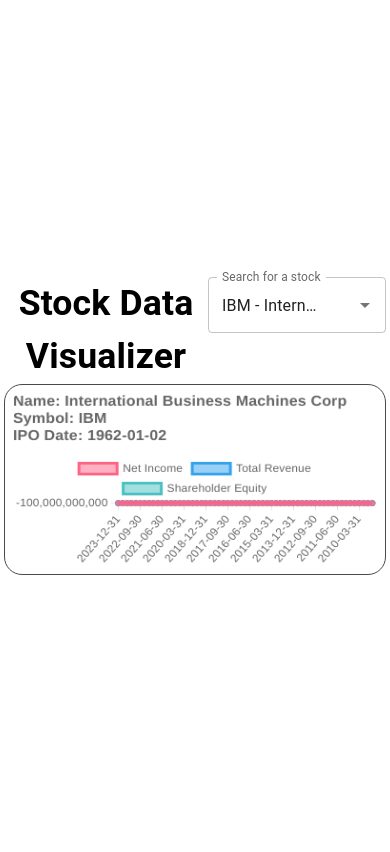
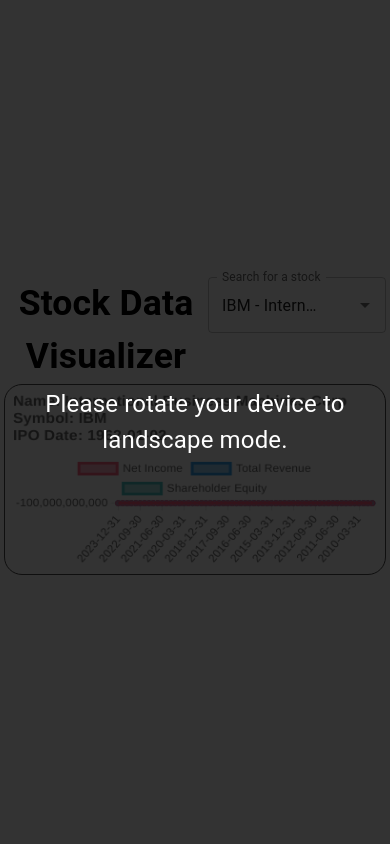
Before and after one commit to kdeepthi123/stock-data-visualizer, a React (Create React App) app: page / in a window 390 px wide. Built offline with nearby package versions, Linux system fonts and the light colour scheme.

Commit message:
Added Oreintation Option for mobile screens

```diff
--- a/public/index.html
+++ b/public/index.html
@@ -24,7 +24,7 @@
       work correctly both with client-side routing and a non-root public URL.
       Learn how to configure a non-root public URL by running `npm run build`.
     -->
-    <title>React App</title>
+    <title>Stock Data Visualizer</title>
   </head>
   <body>
     <noscript>You need to enable JavaScript to run this app.</noscript>
--- a/src/App.js
+++ b/src/App.js
@@ -2,6 +2,7 @@
 import './App.css';
 import SearchComponent from './components/SearchForm';
 import FinancialChart from './components/FinancialChart';
+import OrientationPrompt from './components/OrientationPrompt';
 
 function App() {
   const [selectedSymbol, setSelectedSymbol] = useState({
@@ -11,6 +12,7 @@
 
   return (
     <div className="App">
+      <OrientationPrompt />
       <header className="App-header">
       <div className="header-content">
           <h1>Stock Data Visualizer</h1>
--- /dev/null
+++ b/src/OrientationPrompt.css
@@ -0,0 +1,24 @@
+/* OrientationPrompt.css */
+.orientation-prompt {
+    position: fixed;
+    top: 0;
+    left: 0;
+    width: 100%;
+    height: 100%;
+    background: rgba(0, 0, 0, 0.8);
+    display: flex;
+    align-items: center;
+    justify-content: center;
+    color: white;
+    z-index: 1000; /* Ensure it's above everything else */
+    font-size: 1.5em;
+    text-align: center;
+    padding: 20px;
+    box-sizing: border-box;
+  }
+
+  @media (orientation: landscape) {
+    .orientation-prompt {
+      display: none;
+    }
+  }
--- a/src/components/FinancialChart.js
+++ b/src/components/FinancialChart.js
@@ -97,7 +97,9 @@
   }, [symbol]);
 
   const options = {
-    // ... (other options configurations)
+
+    responsive: true, // Chart.js will resize in response to changes in canvas size
+    //maintainAspectRatio: false,
     plugins: {
       title: {
         display: true,
--- /dev/null
+++ b/src/components/OrientationPrompt.js
@@ -0,0 +1,33 @@
+import React, { useState, useEffect } from 'react';
+import '../../src/OrientationPrompt.css'; // This is where you would import your CSS
+
+const OrientationPrompt = () => {
+  const [isLandscape, setIsLandscape] = useState(window.innerWidth > window.innerHeight);
+
+  useEffect(() => {
+    const handleResize = () => {
+      setIsLandscape(window.innerWidth > window.innerHeight);
+    };
+
+    window.addEventListener('resize', handleResize);
+
+    // Check initially on load
+    handleResize();
+
+    return () => {
+      window.removeEventListener('resize', handleResize);
+    };
+  }, []);
+
+  if (!isLandscape) {
+    return (
+      <div className="orientation-prompt">
+        Please rotate your device to landscape mode.
+      </div>
+    );
+  }
+
+  return null;
+};
+
+export default OrientationPrompt;
```
